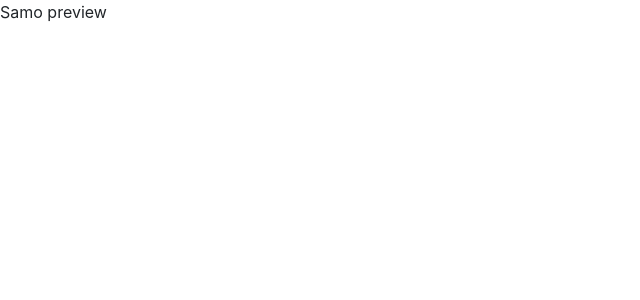
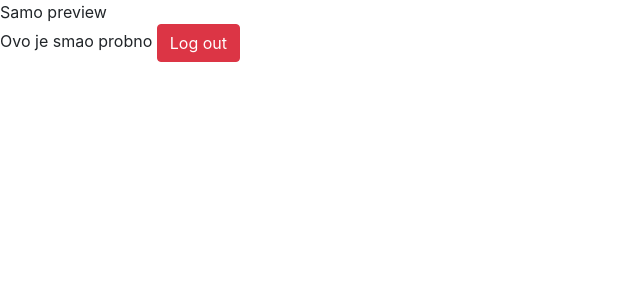
Before and after one commit to SerlokPK/engine-instagram, a Vue app in the folder engine-insta-front/: page / in a window 1280 px wide. Shown: the top 300 px of the page, without its empty margins (0-640 px from the left). Built offline with nearby package versions, Linux system fonts and the light colour scheme; no server answers; sample sign-in values are in the browser's storage.

Commit message:
logout implemented

```diff
--- a/engine-insta-front/package.json
+++ b/engine-insta-front/package.json
@@ -13,6 +13,7 @@
     "core-js": "^3.6.5",
     "vue": "^2.6.11",
     "vue-router": "^3.4.3",
+    "vuelidate": "^0.7.5",
     "vuex": "^3.5.1"
   },
   "devDependencies": {
--- a/engine-insta-front/src/router/index.js
+++ b/engine-insta-front/src/router/index.js
@@ -29,7 +29,7 @@ const routes = [
       },
       children: [
         {
-          path: 'test',
+          path: '/',
           name: 'Test',
           component: TestPage
         }
--- a/engine-insta-front/src/store/modules/account.js
+++ b/engine-insta-front/src/store/modules/account.js
@@ -33,5 +33,9 @@ export const actions = {
             // TODO: set ntf
             return Promise.reject();
         }
+    },
+    logOut() {
+        localStorage.removeItem('token');
+        localStorage.removeItem('user');
     }
 };
--- a/engine-insta-front/src/views/account/Login.vue
+++ b/engine-insta-front/src/views/account/Login.vue
@@ -42,8 +42,12 @@
 </template>
 
 <script>
-  import { mapActions } from 'vuex';
-  export default {
+import { mapActions } from 'vuex';
+import { validationMixin } from "vuelidate";
+import { required, minLength, email } from "vuelidate/lib/validators";
+
+export default {
+    mixins: [validationMixin],
     data() {
       return {
         form: {
@@ -51,6 +55,18 @@
           password: '',
         }
       };
+    },
+    validations: {
+      form: {
+        email: {
+          required,
+          email
+        },
+        password: {
+          required,
+          minLength: minLength(8)
+        }
+      }
     },
     methods: {
       ...mapActions({
@@ -65,7 +81,7 @@
         }
       },
     }
-  };
+};
 </script>
 
 <style>
--- a/engine-insta-front/src/views/member/Test.vue
+++ b/engine-insta-front/src/views/member/Test.vue
@@ -1,12 +1,24 @@
 <template>
   <div>
     Ovo je smao probno
+    <b-button
+      variant="danger"
+      @click="logOut"
+    >
+      Log out
+    </b-button>
   </div>
 </template>
 
 <script>
+import { mapActions } from 'vuex';
+
 export default {
-
+  methods: {
+    ...mapActions({
+      logOut: 'logOut'
+    })
+  }
 };
 </script>
 
```
Also changed, not shown: 1 other file (tests, documents, lock files or other folders).
